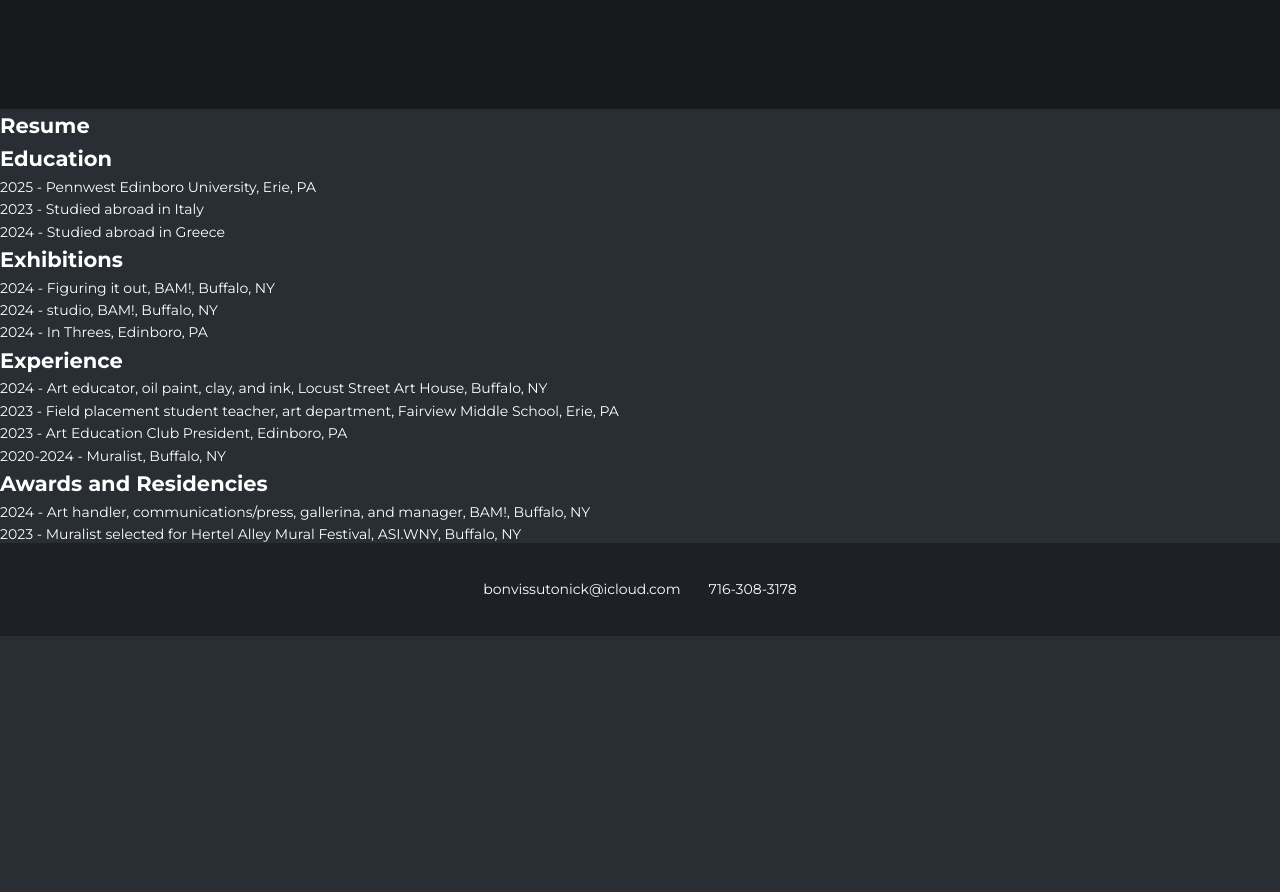
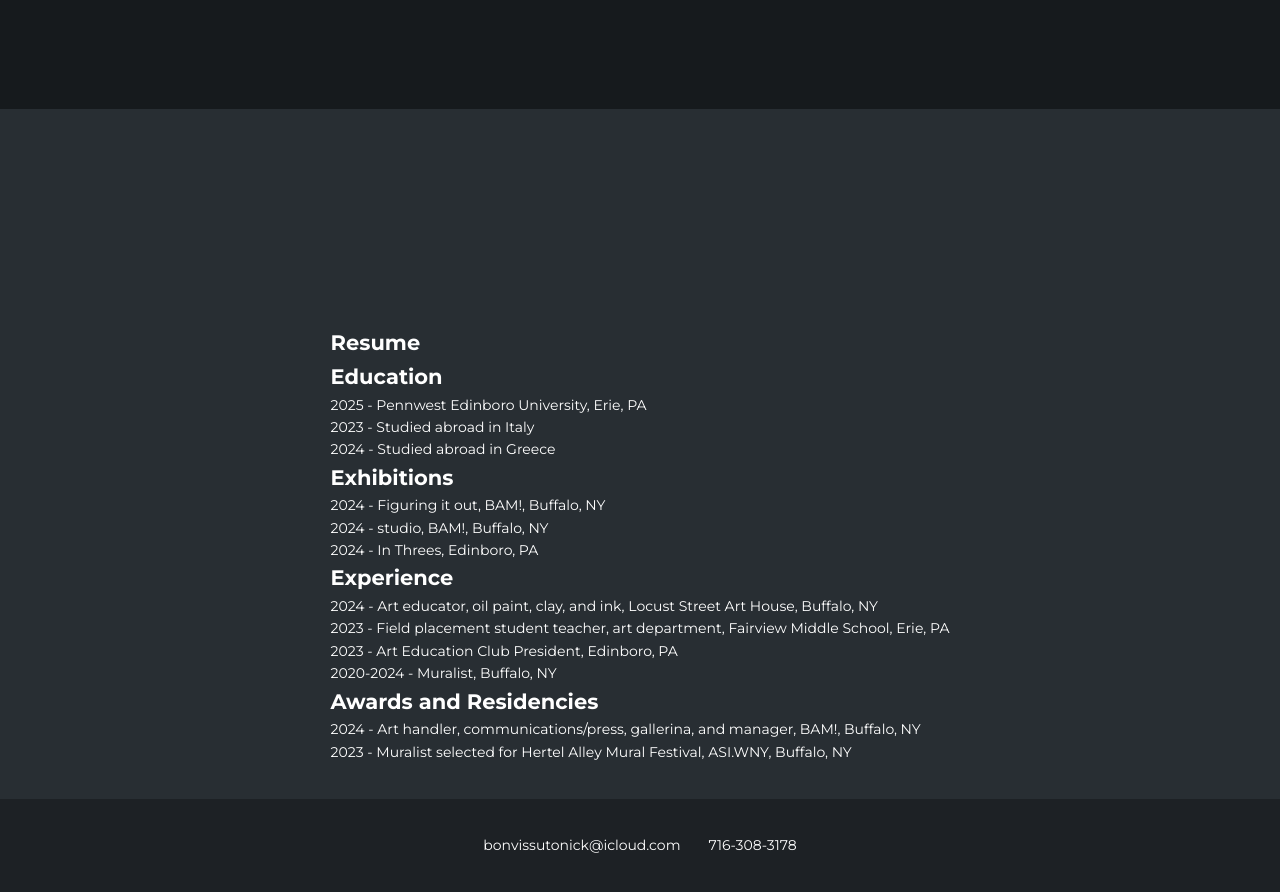
Before and after one commit to Nickbonvissuto/Nickbonvissuto.github.io, a plain HTML site: page about.html in a window 1280 px wide. Shown: the part 792-1684 px from the top of the page. Before the commit the page ends 1428 px from the top, so only its background shows below. Drawn offline with nearby package versions, Linux system fonts and the light colour scheme.

Commit message:
Update about.html

```diff
--- a/about.html
+++ b/about.html
@@ -81,8 +81,9 @@
       </div>
     </div>
   </section>
-<section id="resume" class="resume">
-    <div class="resume-content">
+
+<section id="resume" class="landing">
+    <div class="landing-content">
         <h1>Resume</h1>
 
         <h2>Education</h2>
```
